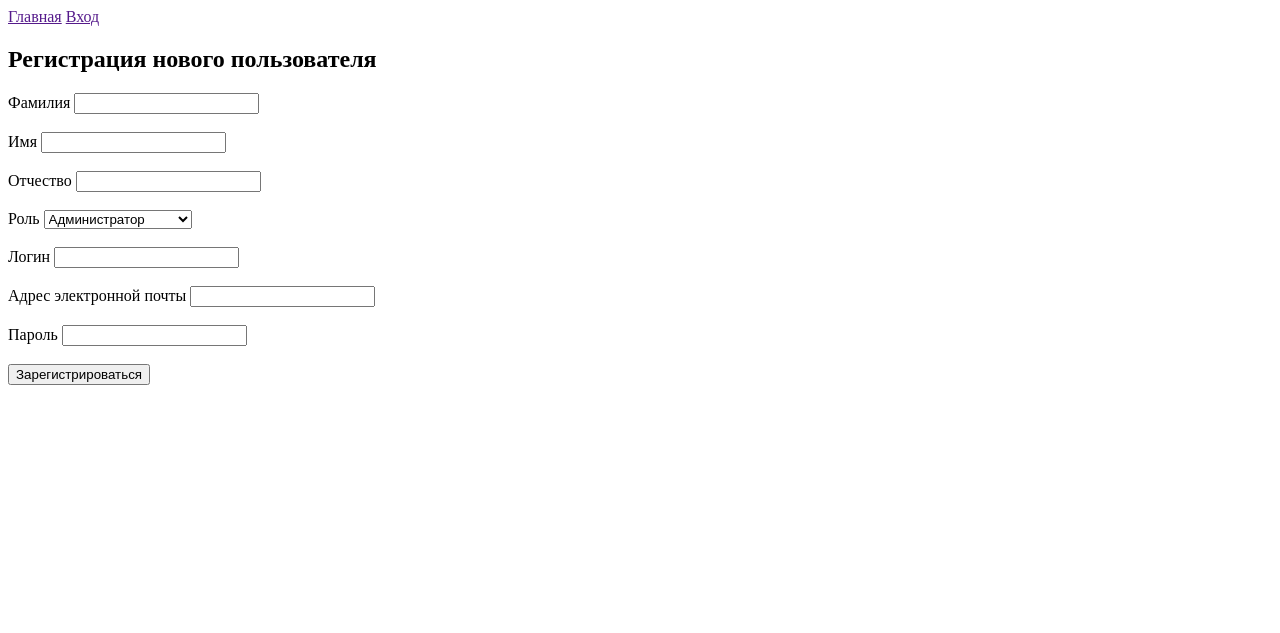
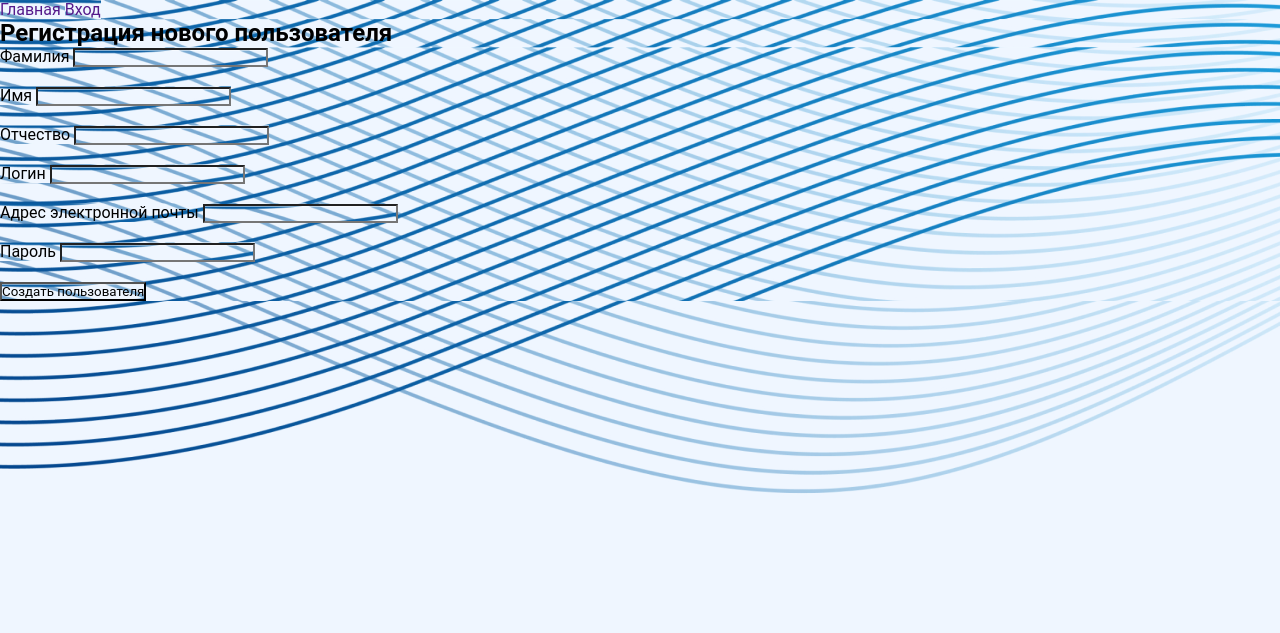
Before and after one commit to aekkakti/backend_practice, a PHP site: template views/site/signup.php in a window 1280 px wide. Shown: the top 633 px of the page. Run offline with PHP 8.4, Linux system fonts and the light colour scheme; the template is opened without the code that fills it, so the values that code supplies are empty.

Commit message:
Только начал верстать

```diff
--- a/app/Controller/Site.php
+++ b/app/Controller/Site.php
@@ -11,7 +11,7 @@ class Site
 {
     public function hello()
     {
-        return (new View())->render('site.hello',['message' => 'welcome to site!']);
+        return (new View())->render('site.hello',['message' => 'Сайт для работы с учебно-методическим управлением, перейдите в профиль для работы']);
     }
 
     public function signup(Request $request): string
--- /dev/null
+++ b/public/css/fonts.css
@@ -0,0 +1,4 @@
+@font-face {
+    font-family: 'Roboto', sans-serif;
+    src: url("../fonts/Roboto-Regular.ttf");
+}
--- /dev/null
+++ b/public/css/style.css
@@ -0,0 +1,32 @@
+@import 'fonts.css';
+
+* {
+    margin: 0;
+    padding: 0;
+    outline: 0;
+    font-family: 'Roboto', sans-serif;
+    box-sizing: border-box;
+    background-image: url("../img/background_image.png") ;
+}
+
+.container {
+    margin: 0 auto;
+    max-width: 1440px;
+}
+
+.t-d-n {
+    text-decoration: none;
+}
+
+.frame {
+    width: 767px;
+    height: 537px;
+    border: 1px solid #1889C9;
+    display: flex;
+    justify-content: center;
+}
+
+.login_form {
+    display: flex;
+    align-items: center;
+}
--- a/views/layouts/main.php
+++ b/views/layouts/main.php
@@ -6,6 +6,7 @@
           content="width=device-width, user-scalable=no, initial-scale=1.0, maximum-scale=1.0, minimum-scale=1.0">
     <meta http-equiv="X-UA-Compatible" content="ie=edge">
     <title>Pop it MVC</title>
+    <link rel="stylesheet" href="../../public/css/style.css">
 </head>
 <body>
 <header>
@@ -14,12 +15,12 @@
         <?php
         if (!app()->auth::check()):
             ?>
-            <a href="<?= app()->route->getUrl('/login') ?>">Вход</a>
+            <a href="<?= app()->route->getUrl('/login') ?>" class="t-d-n">Вход</a>
         <?php
         else:
             ?>
-            <a href="<?= app()->route->getUrl('/signup') ?>">Добавить пользователя   </a>
-            <a href="<?= app()->route->getUrl('/logout') ?>">Выход (<?= app()->auth::user()->nickname ?>)</a>
+            <a href="<?= app()->route->getUrl('/signup') ?>" class="t-d-n">Добавить пользователя   </a>
+            <a href="<?= app()->route->getUrl('/logout') ?>" class="t-d-n">Выход (<?= app()->auth::user()->nickname ?>)</a>
         <?php
         endif;
         ?>
--- a/views/site/signup.php
+++ b/views/site/signup.php
@@ -3,12 +3,11 @@
     <label>Фамилия <input type="text" name="surname" required></label><br><br>
     <label>Имя <input type="text" name="name" required></label><br><br>
     <label>Отчество <input type="text" name="patronymic"></label><br><br>
-    <label>Роль <select name="role_id"><br><br>
-            <option value="1">Администратор</option>
+    <select name="role_id" hidden><br><br>
             <option value="2">Сотрудник деканата</option>
-        </select></label><br><br>
+        </select>
     <label>Логин <input type="text" name="nickname" required></label><br><br>
     <label>Адрес электронной почты <input type="email" name="email"></label><br><br>
     <label>Пароль <input type="password" name="password" required></label><br><br>
-    <button>Зарегистрироваться</button>
+    <button>Создать пользователя</button>
 </form>
```
Also changed, not shown: views/site/login.php (+10 -8 lines), public/fonts/Roboto-Regular.ttf (added), public/img/background_image.png (added), public/img/pic.png (added).
